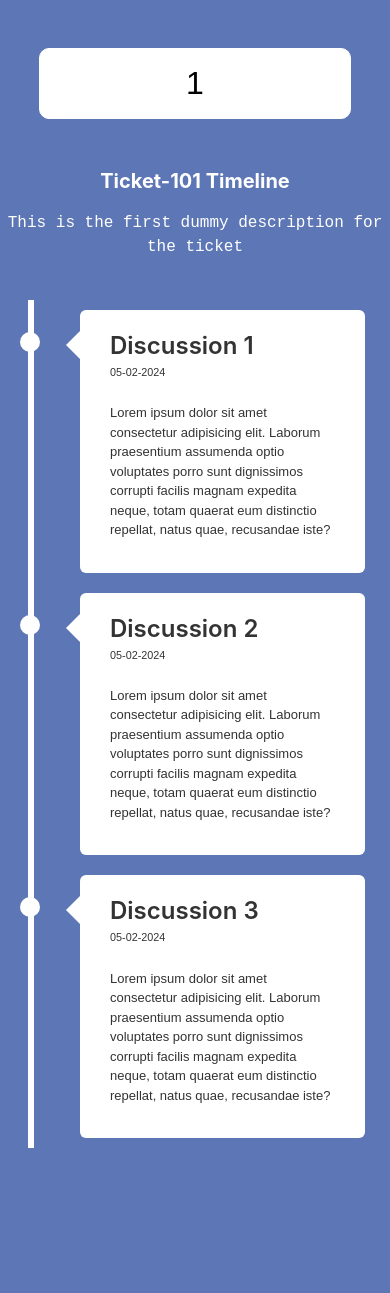
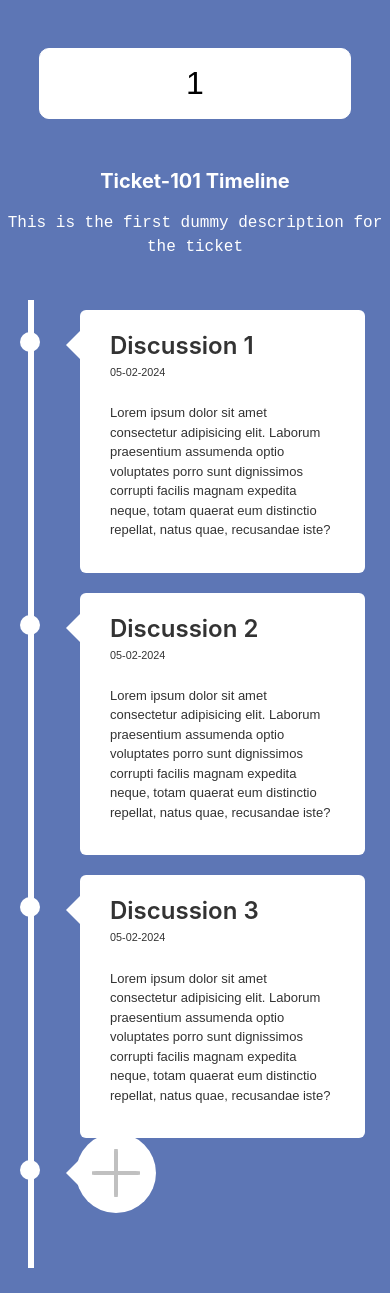
Before and after one commit to devamitranjan/ticket-tracker, a React (Create React App) app: page /timeline/1 in a window 390 px wide. Before the commit the page ends 1173 px from the top, so only its background shows below. Built offline with nearby package versions, Linux system fonts and the light colour scheme.

Commit message:
Responsive add icon on timeline

```diff
--- /dev/null
+++ b/src/features/timeline/NewTimelineItem.tsx
@@ -0,0 +1,56 @@
+import React from "react";
+import styled from "styled-components";
+
+interface NewTimelineItemProps extends React.HTMLAttributes<HTMLDivElement> {
+  $index: number;
+}
+
+const NewTimelineItem: React.FC<NewTimelineItemProps> = ({ $index }) => {
+  return (
+    <NewTimelineItemContainer $index={$index}>
+      <HorizontalBar />
+      <VerticalBar />
+    </NewTimelineItemContainer>
+  );
+};
+
+const HorizontalBar = styled.div`
+  height: 3rem;
+  width: 0.25rem;
+  background-color: #c0c0c0;
+  border-radius: 10%;
+  position: absolute;
+  @media screen and (max-width: 600px) {
+    margin: 25px auto;
+  }
+`;
+
+const VerticalBar = styled.div`
+  min-height: 0.25rem;
+  min-width: 3rem;
+  background-color: #c0c0c0;
+  border-radius: 10%;
+`;
+
+const NewTimelineItemContainer = styled.div<{ $index: number }>`
+  width: 5rem;
+  height: 5rem;
+  background-color: #fff;
+  border-radius: 50%;
+  display: flex;
+  justify-content: center;
+  align-items: center;
+  position: absolute;
+  top: -0.3rem;
+  ${({ $index }) => ($index % 2 === 0 ? "right: -0.25rem;" : "left: -0.25rem;")}
+  &:hover {
+    cursor: pointer;
+    ${HorizontalBar}, ${VerticalBar} {
+      background-color: #5a5a5b;
+    }
+  }
+  @media screen and (max-width: 600px) {
+    left: -0.25rem;
+  }
+`;
+export default NewTimelineItem;
--- a/src/features/timeline/Timeline.tsx
+++ b/src/features/timeline/Timeline.tsx
@@ -3,10 +3,13 @@ import styled, { keyframes } from "styled-components";
 
 import data from "../../mocks/ticketData";
 import TimelineItem from "./TimelineItem";
+import NewTimelineItem from "./NewTimelineItem";
 
 interface TimelineProps extends React.HTMLAttributes<HTMLDivElement> {}
 
 const Timeline: React.FC<TimelineProps> = ({ className }) => {
+  const itemLength = data.ticketItems.length || 1;
+
   return (
     <TimelineContainer>
       <TimelineHeader>
@@ -15,8 +18,21 @@ const Timeline: React.FC<TimelineProps> = ({ className }) => {
       </TimelineHeader>
       <TimelineItems>
         {data.ticketItems.map((ticketItem, index) => (
-          <TimelineItem ticketItem={ticketItem} index={index} key={index} />
+          <TimelineItem $index={index} key={index}>
+            <TimelineItemBox>
+              <h2>{ticketItem.discussionHeader}</h2>
+              <small>{ticketItem.lastModified}</small>
+              <p>{ticketItem.discussionDetails}</p>
+              <TimelineItemArrow $index={index} />
+            </TimelineItemBox>
+          </TimelineItem>
         ))}
+        <TimelineItem $index={itemLength} key={itemLength}>
+          <HiddenItemBox>
+            <NewTimelineItem $index={itemLength} />
+            <TimelineItemArrow $index={itemLength} />
+          </HiddenItemBox>
+        </TimelineItem>
       </TimelineItems>
     </TimelineContainer>
   );
@@ -56,7 +72,7 @@ const TimelineItems = styled.div`
     top: 0;
     left: 50%;
     margin-left: -3px;
-    animation: ${lineAnimation} 5s linear forwards;
+    animation: ${lineAnimation} 3s linear forwards;
   }
   @media screen and (max-width: 600px) {
     margin: 25px auto;
@@ -66,4 +82,48 @@ const TimelineItems = styled.div`
   }
 `;
 
+const TimelineItemBox = styled.div`
+  padding: 20px 30px;
+  background: #fff;
+  position: relative;
+  border-radius: 6px;
+  font-size: 15px;
+  h2 {
+    font-weight: 600;
+  }
+  small {
+    display: inline-block;
+    margin-bottom: 15px;
+  }
+  @media screen and (max-width: 600px) {
+    font-size: 13px;
+    small {
+      margin-bottom: 10px;
+    }
+  }
+`;
+
+const TimelineItemArrow = styled.span<{ $index: number }>`
+  height: 0;
+  width: 0;
+  position: absolute;
+  top: 20px;
+  border-top: 15px solid transparent;
+  border-bottom: 15px solid transparent;
+  border-${({ $index }) =>
+    $index % 2 === 0 ? "left" : "right"}: 15px solid #fff;
+  ${({ $index }) => ($index % 2 === 0 ? "right" : "left")}: -14px;
+  @media screen and (max-width: 600px) {
+    border-right: 15px solid #fff;
+    border-left: 0;
+    left: -14px;
+  }
+`;
+
+const HiddenItemBox = styled.div`
+  padding: 20px 30px 80px 0px;
+  position: relative;
+  border-radius: 6px;
+`;
+
 export default Timeline;
--- a/src/features/timeline/TimelineItem.tsx
+++ b/src/features/timeline/TimelineItem.tsx
@@ -4,20 +4,14 @@ import styled, { keyframes } from "styled-components";
 import { ITicketItem } from "./timeline.types";
 
 interface TimelineItemProps extends React.HTMLAttributes<HTMLDivElement> {
-  index: number;
-  ticketItem: ITicketItem;
+  $index: number;
 }
 
-const TimelineItem: React.FC<TimelineItemProps> = ({ index, ticketItem }) => {
+const TimelineItem: React.FC<TimelineItemProps> = ({ $index, children }) => {
   return (
-    <TimelineItemContainer $index={index}>
-      <TimeLineDot $index={index} />
-      <TimelineItemBox>
-        <h2>{ticketItem.discussionHeader}</h2>
-        <small>{ticketItem.lastModified}</small>
-        <p>{ticketItem.discussionDetails}</p>
-        <TimelineItemArrow $index={index} />
-      </TimelineItemBox>
+    <TimelineItemContainer $index={$index}>
+      <TimeLineDot $index={$index} />
+      {children}
     </TimelineItemContainer>
   );
 };
@@ -68,42 +62,4 @@ const TimeLineDot = styled.div<{ $index: number }>`
   ${({ $index }) => ($index % 2 === 0 ? "" : "left: -10px")}
 `;
 
-const TimelineItemBox = styled.div`
-  padding: 20px 30px;
-  background: #fff;
-  position: relative;
-  border-radius: 6px;
-  font-size: 15px;
-  h2 {
-    font-weight: 600;
-  }
-  small {
-    display: inline-block;
-    margin-bottom: 15px;
-  }
-  @media screen and (max-width: 600px) {
-    font-size: 13px;
-    small {
-      margin-bottom: 10px;
-    }
-  }
-`;
-
-const TimelineItemArrow = styled.span<{ $index: number }>`
-  height: 0;
-  width: 0;
-  position: absolute;
-  top: 20px;
-  border-top: 15px solid transparent;
-  border-bottom: 15px solid transparent;
-  border-${({ $index }) =>
-    $index % 2 === 0 ? "left" : "right"}: 15px solid #fff;
-  ${({ $index }) => ($index % 2 === 0 ? "right" : "left")}: -14px;
-  @media screen and (max-width: 600px) {
-    border-right: 15px solid #fff;
-    border-left: 0;
-    left: -14px;
-  }
-`;
-
 export default TimelineItem;
```
